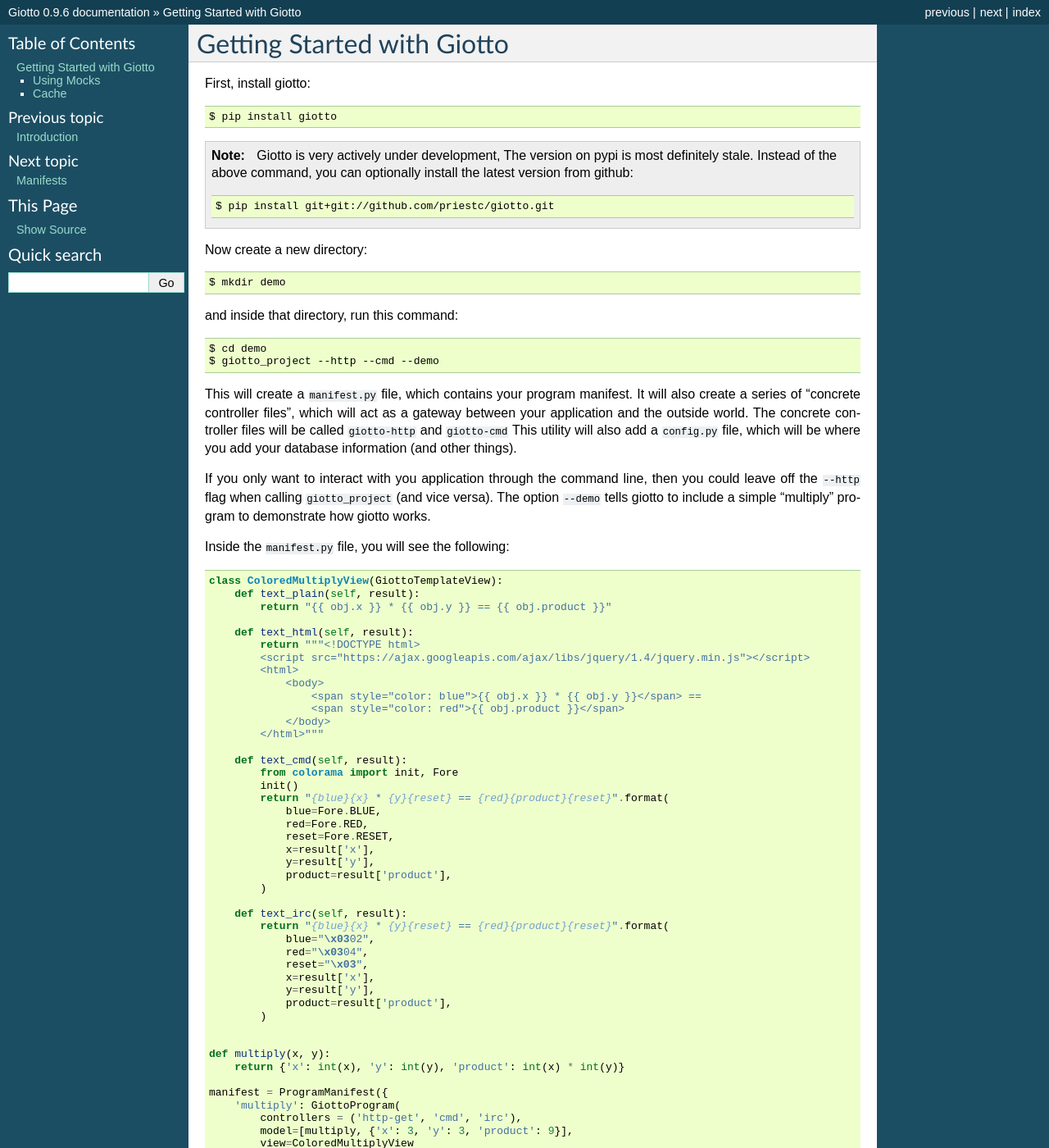
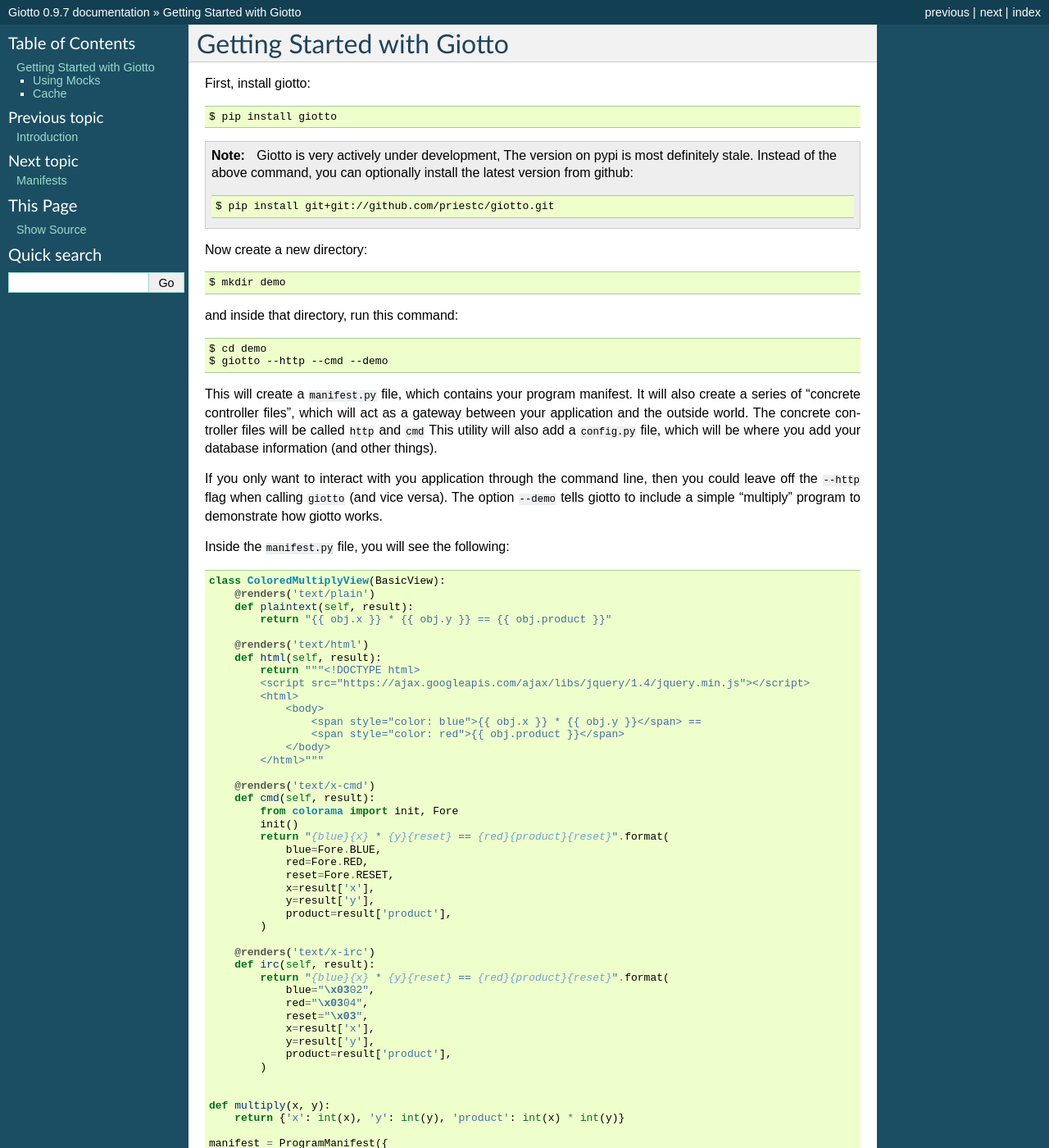
Before and after one commit to priestc/giotto, a Sphinx documentation site: the page built from docs/tutorial.rst, in a window 1280 px wide and 1400 px high. Shown: the whole window at 82% size. Built offline with Sphinx 7.4.7, drawn with Linux system fonts in a browser that asks for light colours; some of the changed text lies outside the part shown.

Commit message:
updated tutorial

```diff
--- a/docs/conf.py
+++ b/docs/conf.py
@@ -48,9 +48,9 @@
 # built documents.
 #
 # The short X.Y version.
-version = '0.9.6'
+version = '0.9.7'
 # The full version, including alpha/beta/rc tags.
-release = '0.9.6'
+release = '0.9.7'
 
 # The language for content autogenerated by Sphinx. Refer to documentation
 # for a list of supported languages.
--- a/docs/tutorial.rst
+++ b/docs/tutorial.rst
@@ -21,26 +21,28 @@
 and inside that directory, run this command::
 
     $ cd demo
-    $ giotto_project --http --cmd --demo
+    $ giotto --http --cmd --demo
 
 This will create a ``manifest.py`` file, which contains your program manifest.
 It will also create a series of "concrete controller files",
 which will act as a gateway between your application and the outside world.
-The concrete controller files will be called ``giotto-http`` and ``giotto-cmd``
+The concrete controller files will be called ``http`` and ``cmd``
 This utility will also add a ``config.py`` file,
 which will be where you add your database information (and other things).
 
 If you only want to interact with you application through the command line,
-then you could leave off the ``--http`` flag when calling ``giotto_project`` (and vice versa).
+then you could leave off the ``--http`` flag when calling ``giotto`` (and vice versa).
 The option ``--demo`` tells giotto to include a simple "multiply" program to demonstrate how giotto works.
 
 Inside the ``manifest.py`` file, you will see the following::
 
-    class ColoredMultiplyView(GiottoTemplateView):
-        def text_plain(self, result):
+    class ColoredMultiplyView(BasicView):
+        @renders('text/plain')
+        def plaintext(self, result):
             return "{{ obj.x }} * {{ obj.y }} == {{ obj.product }}"
 
-        def text_html(self, result):
+        @renders('text/html')
+        def html(self, result):
             return """<!DOCTYPE html>
             <script src="https://ajax.googleapis.com/ajax/libs/jquery/1.4/jquery.min.js"></script>
             <html>
@@ -50,7 +52,8 @@
                 </body>
             </html>"""
 
-        def text_cmd(self, result):
+        @renders('text/x-cmd')
+        def cmd(self, result):
             from colorama import init, Fore
             init()
             return "{blue}{x} * {y}{reset} == {red}{product}{reset}".format(
@@ -62,7 +65,8 @@
                 product=result['product'],
             )
 
-        def text_irc(self, result):
+        @renders('text/x-irc')
+        def irc(self, result):
             return "{blue}{x} * {y}{reset} == {red}{product}{reset}".format(
                 blue="\x0302",
                 red="\x0304",
@@ -99,7 +103,7 @@
 To see our example ``multiply`` program in action,
 start up the development server by running the following command::
 
-    $ giotto-http --run
+    $ http --run
 
 This will run the development server (you must have werkzeug installed).
 Point your browser to: http://localhost:5000/multiply?x=4&y=8
@@ -136,7 +140,7 @@
 
 Form the shell, run the following command::
 
-    $ giotto-cmd multiply x=4 y=8
+    $ cmd multiply x=4 y=8
 
 The output should be exactly the same. It should say `4 * 8 == 32` with the `32`
 in red and the `4 * 8` in blue.
@@ -163,7 +167,7 @@
 
 When you run the dev server include the ``--model-mock`` flag::
 
-    $ giotto-http --run --model-mock
+    $ http --run --model-mock
 
 Now no matter what arguments you place in the url, the output will always be ``10 * 10 == 100``.
 If your model makes calls to the database or third party service,
--- a/giotto/__init__.py
+++ b/giotto/__init__.py
@@ -1,4 +1,4 @@
-__version__ = '0.9.6'
+__version__ = '0.9.7'
 import giotto.controllers
 import giotto.views
 import giotto.keyvalue
--- a/setup.py
+++ b/setup.py
@@ -2,7 +2,7 @@
 
 setup(
 	name='giotto',
-    version='0.9.6',
+    version='0.9.7',
     description='MVC Application Framework',
     long_description=open('README.rst').read(),
     author='Chris Priest',
```
Also changed, not shown: other parts of docs/tutorial.rst (+1 -1 lines), 1 other file.
